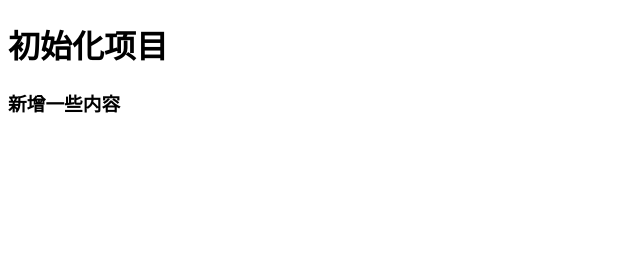
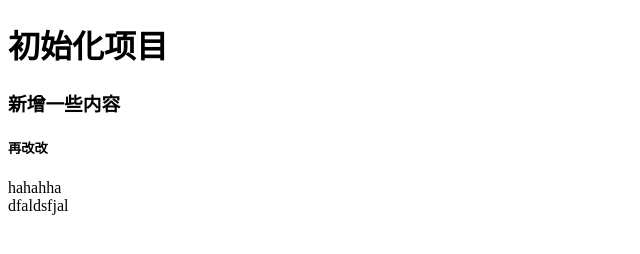
Before and after one commit to huanmeng90/huanmeng90.github.io, a plain HTML site: page index.html in a window 1280 px wide. Shown: the whole page, without its empty margins (0-640 px from the left). Drawn offline with Linux system fonts and the light colour scheme.

Commit message:
备注信息

```diff
--- /dev/null
+++ b/css/base.css
@@ -0,0 +1,5 @@
+body {
+	background-color: #fff;
+	width: 100px;
+	height: 200px;
+}
--- a/index.html
+++ b/index.html
@@ -7,5 +7,11 @@
 <body>
 	<h1>初始化项目</h1>
 	<h3>新增一些内容</h3>
+	<h5>再改改</h5>
+	<div>hahahha
+		<div class="inner">
+			dfaldsfjal
+		</div>
+	</div>
 </body>
 </html>
```
Also changed, not shown: images/1.gif (added), upload/logo.gif (added).
